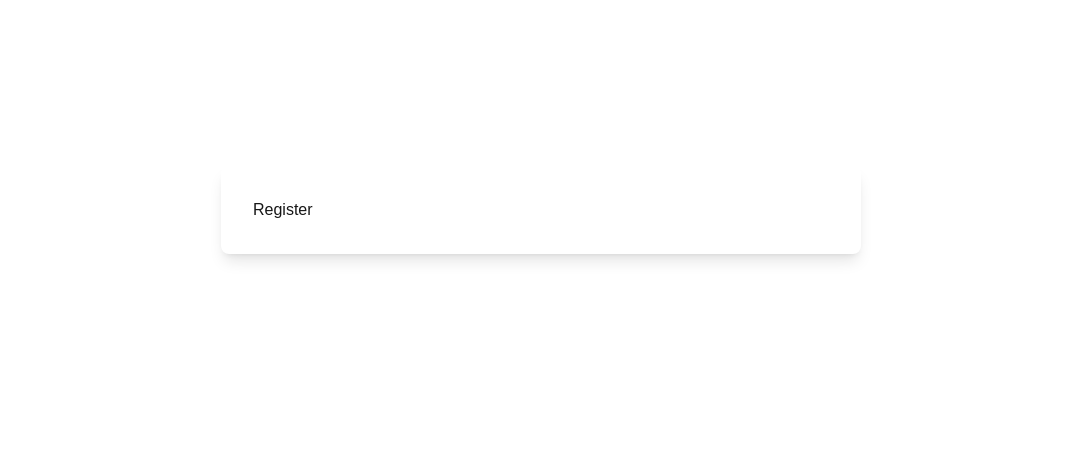
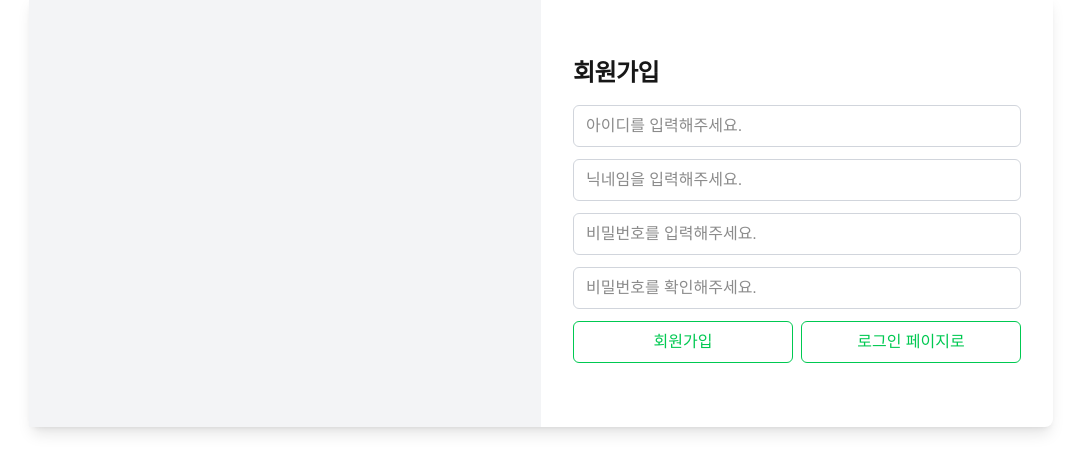
Before and after one commit to Blowhooo/cms, a Next.js app in the folder front/: page /register in a window 1280 px wide. Shown: the part 190-662 px from the top of the page, without its empty margins (99-1181 px from the left). Built offline with nearby package versions, Linux system fonts and the light colour scheme; a web font is replaced by a local one.

Commit message:
250707 회원가입 작업 중

```diff
--- a/front/src/app/(login)/layout.js
+++ b/front/src/app/(login)/layout.js
@@ -1,8 +1,13 @@
+
+
 export default function Layout({children}) {
   return (
     <div className="w-full min-h-svh flex justify-center items-center">
-      <main className="flex max-w-screen-sm w-full p-8 shadow-lg rounded-lg bg-white">
-        {children}
+      <main className="flex max-w-screen-lg w-full shadow-lg rounded-lg bg-white">
+        <div className="w-1/2 bg-gray-100 py-16 px-8"></div>
+        <div className="w-1/2 py-16 px-8">
+          {children}
+        </div>
       </main>
     </div>
   )
--- a/front/src/app/(login)/register/page.js
+++ b/front/src/app/(login)/register/page.js
@@ -1,3 +1,5 @@
+import RegisterForm from "@/components/register/RegisterForm";
+
 export default function Home() {
-  return <div>Register</div>;
+  return <RegisterForm />;
 }
--- /dev/null
+++ b/front/src/components/common/Button.js
@@ -0,0 +1,32 @@
+const variant = {
+  default:
+    'border flex-1 border-green-500 text-green-500 hover:bg-green-600 hover:text-white focus:ring focus:ring-green-200',
+  error:
+    'bg-red-500 text-white hover:bg-red-600 focus:ring focus:ring-red-200',
+  success:
+    'bg-blue-500 text-white hover:bg-blue-600 focus:ring focus:ring-blue-200',
+  disabled:
+    'bg-gray-300 text-gray-600 cursor-not-allowed border border-gray-200',
+};
+
+export default function Button({
+  type = 'button',
+  onClick,
+  text = '버튼',
+  variantType = 'default',
+  disabled = false,
+}) {
+  return (
+    <button
+      type={type}
+      onClick={onClick}
+      disabled={disabled}
+      className={`
+        px-4 py-2 rounded-md outline-none transition duration-200
+        ${variant[disabled ? 'disabled' : variantType]}
+      `}
+    >
+      {text}
+    </button>
+  );
+}
--- a/front/src/components/login/LoginForm.js
+++ b/front/src/components/login/LoginForm.js
@@ -1,4 +1,4 @@
-import TextInput from "../TextInput";
+
 
 export default function LoginForm() {
   return (
--- /dev/null
+++ b/front/src/components/register/RegisterForm.js
@@ -0,0 +1,75 @@
+import axios from 'axios';
+import TextInput from "../common/TextInput";
+import Button from "../common/Button";
+
+// axios.get('/auth/register')
+//   .then(response => {
+//     console.log(response.data);
+//   })
+//   .catch(error => {
+//     console.error(error);
+//   });
+
+
+export default function RegisterForm() {
+  const rgstForm = [
+    {
+      key : "id",
+      cate : "아이디",
+      type : "text",
+      placeholder : "아이디를 입력해주세요.",
+    },
+    {
+      key : "nickname",
+      cate : "닉네임",
+      type : "text",
+      placeholder : "닉네임을 입력해주세요.",
+    },
+    {
+      key : "password",
+      cate : "비밀번호",
+      type : "password",
+      placeholder : "비밀번호를 입력해주세요.",
+    },
+    {
+      key : "password-chk",
+      cate : "비밀번호 확인",
+      type : "password",
+      placeholder : "비밀번호를 확인해주세요.",
+    },
+  ]
+
+  const btnForm = [
+    {
+      text : "회원가입"
+    },
+    {
+      text : "로그인 페이지로"
+    }
+  ]
+
+  return (
+    <form className="w-full">
+      <h1 className="text-2xl font-semibold tracking-tight">회원가입</h1>
+      <fieldset className="mt-4 flex flex-col gap-3">
+        {
+          rgstForm.map((item, idx) => (
+            <label key={item.key} className="block">
+              <TextInput type={item.type} placeholder={item.placeholder}/>
+            </label>
+          ))
+        }
+
+        <div className="flex gap-2">
+          {
+            btnForm.map((item, idx) => (
+              <Button key={item.text} text={item.text} />
+            ))
+          }
+        </div>
+      </fieldset>
+    </form>
+  )
+
+
+}
```
Also changed, not shown: front/src/components/common/TextInput.js (renamed from front/src/components/TextInput.js).
